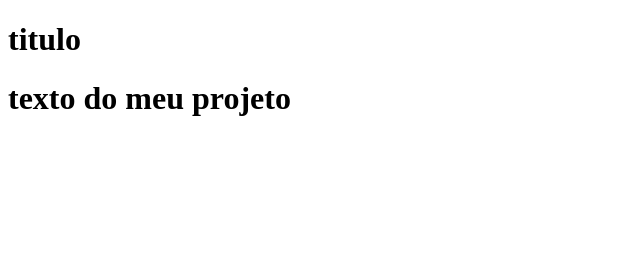
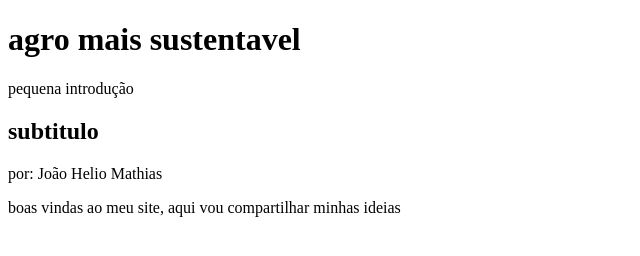
Before and after one commit to joaomathiasnascimento-byte/agrinho-2026, a plain HTML site: page index.html in a window 1280 px wide. Shown: the whole page, without its empty margins (0-640 px from the left). Drawn offline with Linux system fonts and the light colour scheme.

Commit message:
header e main

```diff
--- a/index.html
+++ b/index.html
@@ -7,8 +7,14 @@
   <link rel="styleshet"href="style.css">
 </head>
 <body>
-    <h1>titulo</h1>
-    <h1>texto do meu projeto</h1>
-
+  <header>
+      <h1>agro mais sustentavel</h1>
+      <p>pequena introdução</p>
+  </header>
+  <main>
+      <h2>subtitulo</h2>
+      <p>por: João Helio Mathias</p>
+      <p>boas vindas ao meu site, aqui vou compartilhar minhas ideias</p>
+   </main>
 </body>
 </html>
```
